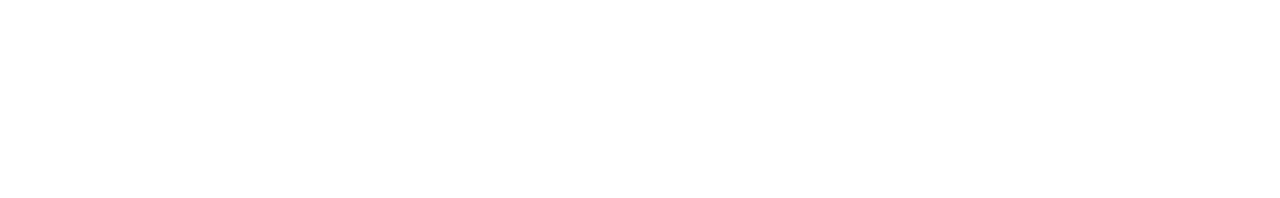
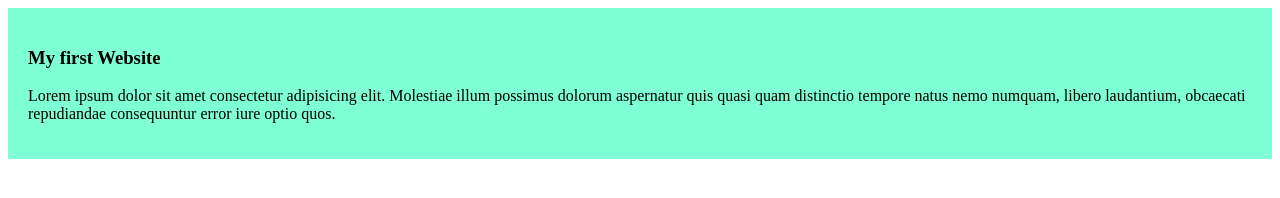
Before and after one commit to fahimsian939/my-simple-website, a plain HTML site: page index.html in a window 1280 px wide. Drawn offline with Linux system fonts and the light colour scheme.

Commit message:
added the first blog

```diff
--- a/index.html
+++ b/index.html
@@ -4,8 +4,14 @@
     <meta charset="UTF-8">
     <meta name="viewport" content="width=device-width, initial-scale=1.0">
     <title>My Simple Website</title>
+    <link rel="stylesheet" href="styles/blog.css">
 </head>
 <body>
+    <div>
+        <h3>My first Website</h3>
 
+        <p>Lorem ipsum dolor sit amet consectetur adipisicing elit. Molestiae illum possimus dolorum aspernatur quis quasi quam distinctio tempore natus nemo numquam, libero laudantium, obcaecati repudiandae consequuntur error iure optio quos.</p>
+
+    </div>
 </body>
 </html>
--- /dev/null
+++ b/styles/blog.css
@@ -0,0 +1,6 @@
+div{
+
+
+    background-color: aquamarine;
+    padding: 20px;
+}
```
